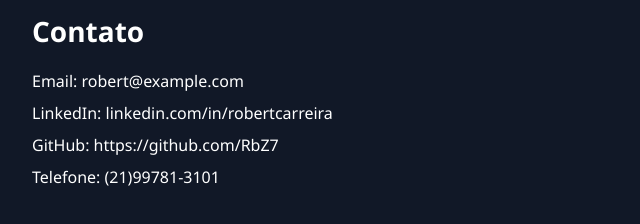
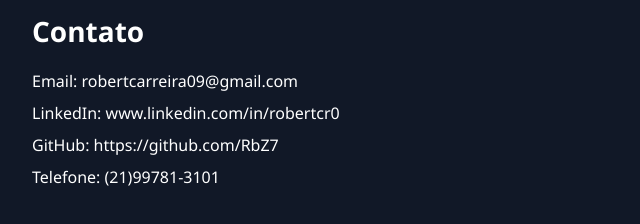
Before and after one commit to RbZ7/portf-lio, a plain HTML site: page index.html in a window 1280 px wide. Shown: the part 1607-1831 px from the top of the page, 268-908 px from the left. Drawn offline with Linux system fonts and the light colour scheme.

Commit message:
index.html

```diff
--- a/index.html
+++ b/index.html
@@ -230,8 +230,8 @@
     <!-- CONTATO -->
     <section id="contato" class="section">
       <h2>Contato</h2>
-      <p>Email: robert@example.com</p>
-      <p>LinkedIn: linkedin.com/in/robertcarreira</p>
+      <p>Email: robertcarreira09@gmail.com</p>
+      <p>LinkedIn: www.linkedin.com/in/robertcr0</p>
       <p>GitHub: https://github.com/RbZ7</p>
       <p>Telefone: (21)99781-3101</p>
     </section>
```
